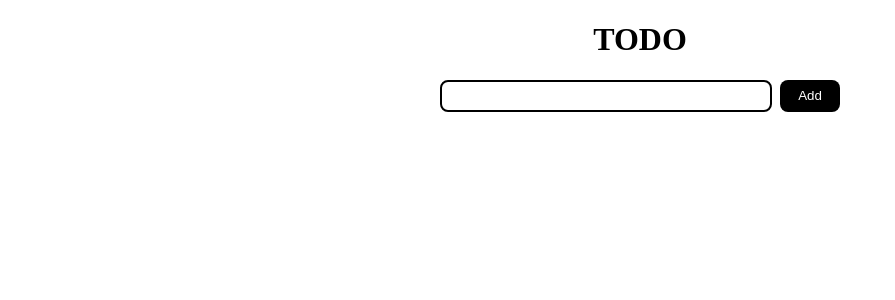
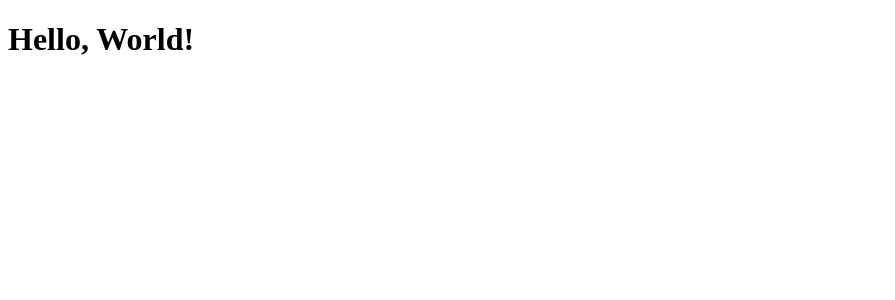
Before and after one commit to mrbartrns/react-class, a React app: page / in a window 1280 px wide. Shown: the top 300 px of the page, without its empty margins (0-895 px from the left). Built offline with nearby package versions, Linux system fonts and the light colour scheme.

Commit message:
chore: update boilerplate

```diff
--- a/src/App.tsx
+++ b/src/App.tsx
@@ -1,29 +1,8 @@
 import React from 'react';
-import { css } from '@emotion/react';
-import TaskForm from '@components/TaskForm';
-import TaskList from '@components/TaskList';
-import Header from '@components/Header';
-import styled from '@emotion/styled';
-import TaskProvider from '@contexts/TaskProvider';
-
-const Container = styled.div`
-  width: 400px;
-  margin: 0 auto;
-`;
 
 const App = (): JSX.Element => (
   <div className="App">
-    <TaskProvider>
-      <Container>
-        <Header>TODO</Header>
-        <TaskForm />
-        <TaskList
-          css={css`
-            margin-top: 1rem;
-          `}
-        />
-      </Container>
-    </TaskProvider>
+    <h1>Hello, World!</h1>
   </div>
 );
 
```
